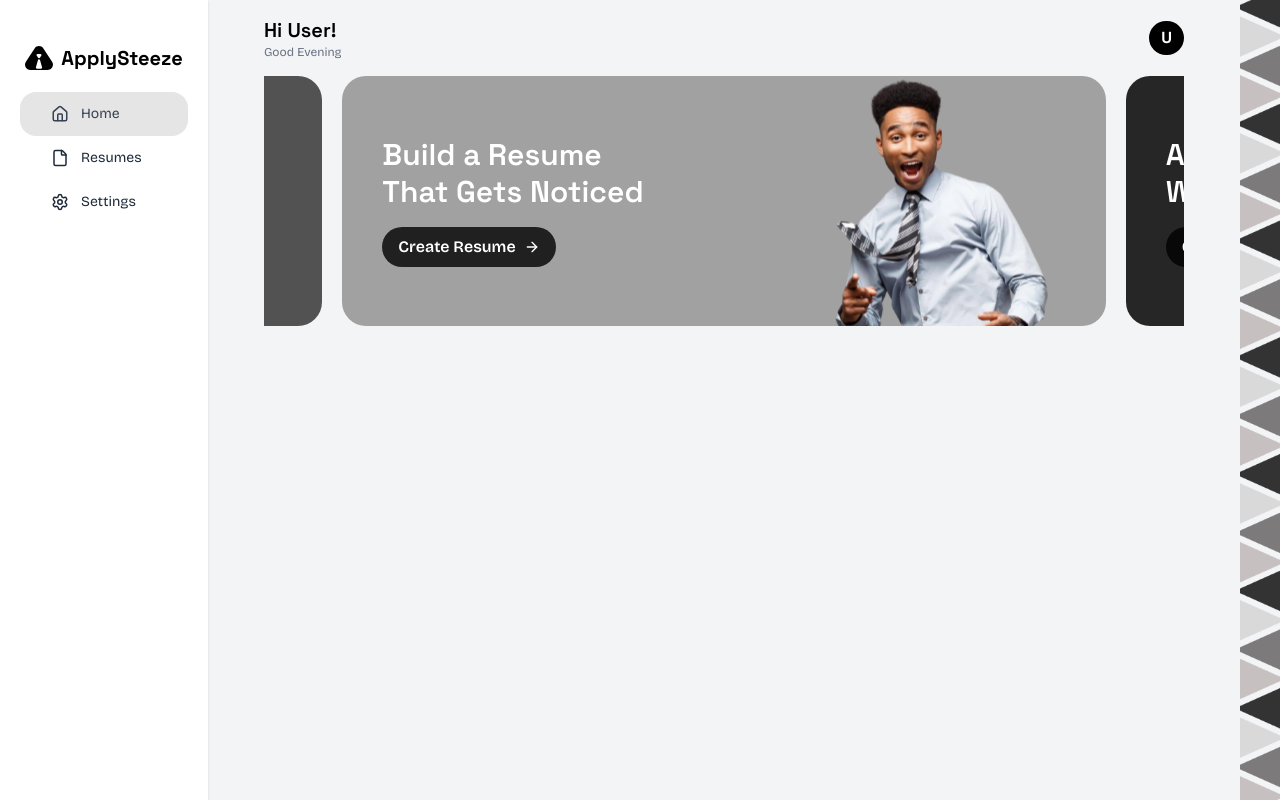
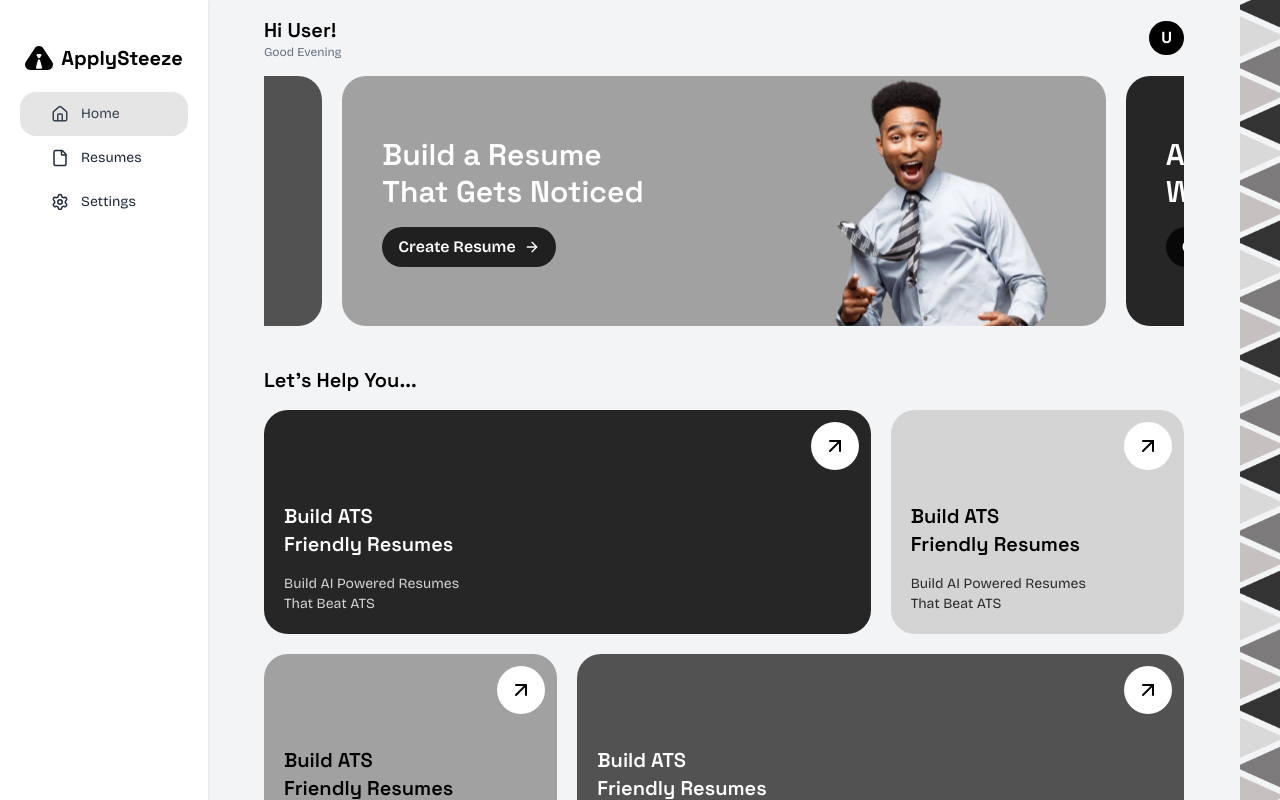
Before and after one commit to joshuangbodin/client, a React (Vite) app: page /dashboard in a window 1280 px wide. Built offline with nearby package versions, Linux system fonts and the light colour scheme; no server answers.

Commit message:
designed grid ui

```diff
--- a/src/pages/dashboard/Overview.tsx
+++ b/src/pages/dashboard/Overview.tsx
@@ -1,12 +1,11 @@
 import Carousel from "./components/Carousel";
-import TopBarDesktop from "./components/TopBarDesktop";
+import OverViewGrid from "./components/OverViewGrid";
 
 export default function Overview() {
   return (
-    <main className="">
-
-
+    <main className="max-h-full">
       <Carousel />
+      <OverViewGrid/>
     </main>
   );
 }
--- /dev/null
+++ b/src/pages/dashboard/components/OverViewGrid.tsx
@@ -0,0 +1,78 @@
+import { ArrowUpRight, SpaceIcon } from "lucide-react";
+import { Link } from "react-router";
+
+const griddata = [
+  {
+    heading: "Build ATS\n Friendly Resumes",
+    supporting: "Build AI Powered Resumes, That Beat ATS",
+    route: "",
+  },
+  {
+    heading: "Build ATS\n Friendly Resumes",
+    supporting: "Build AI Powered Resumes, That Beat ATS",
+    route: "",
+  },
+  {
+    heading: "Build ATS\n Friendly Resumes",
+    supporting: "Build AI Powered Resumes, That Beat ATS",
+    route: "",
+  },
+  {
+    heading: "Build ATS\n Friendly Resumes",
+    supporting: "Build AI Powered Resumes, That Beat ATS",
+    route: "",
+  },
+];
+
+export default function OverViewGrid() {
+  return (
+    <div className="pt-5">
+      <p className="text-base mt-5 md:text-lg lg:text-xl font-semibold font-header">
+        Let's Help You...
+      </p>
+
+      {/* Grid */}
+      <div className="grid grid-cols-2 mt-4 gap-5 lg:grid-cols-3 grid-rows-2">
+        {griddata.map((g, i) => (
+          <GridCards key={i} index={i} {...g} />
+        ))}
+      </div>
+    </div>
+  );
+}
+
+const GridCards = ({ heading, supporting, route, index }: any) => {
+  return (
+    <Link
+      className={`relative min-h-56 h-full p-5 rounded-3xl flex flex-col justify-end gap-4  w-full ${
+        index == 0
+          ? "bg-neutral-800 text-white lg:col-span-2"
+          : index == 1
+          ? "bg-neutral-300"
+          : index == 2
+          ? "bg-neutral-400"
+          : "lg:col-span-2 bg-neutral-600 text-white"
+      }`}
+      to={route}
+    >
+      <span className="absolute top-3 right-3 bg-white p-3 text-black rounded-full aspect-square">
+        <ArrowUpRight />
+      </span>
+      <h1 className="text-lg md:text-xl font-semibold font-header">
+        {heading.split("\n").map((line: string) => (
+          <span>
+            {line} <br />
+          </span>
+        ))}
+      </h1>
+      <p className="text-xs md:text-sm opacity-80">
+        {" "}
+        {supporting.split(",").map((line: string) => (
+          <span>
+            {line} <br />
+          </span>
+        ))}
+      </p>
+    </Link>
+  );
+};
--- a/src/pages/dashboard/layout.tsx
+++ b/src/pages/dashboard/layout.tsx
@@ -33,7 +33,7 @@ export default function Layout() {
       <SidebarMobile open={open} setOpen={setOpen} menuItems={menuItems} />
 
       {/* Main content */}
-      <section className="flex-1 w-screen  overflow-auto mt-0 px-5 md:px-7 bg-white md:bg-transparent  lg:px-14 ">
+      <section className="flex-1 w-screen max-h-full  overflow-y-scroll mt-0 px-5 md:px-7 bg-white md:bg-transparent  lg:px-14 ">
         <TopBarDesktop />
         <Outlet />
       </section>
```
